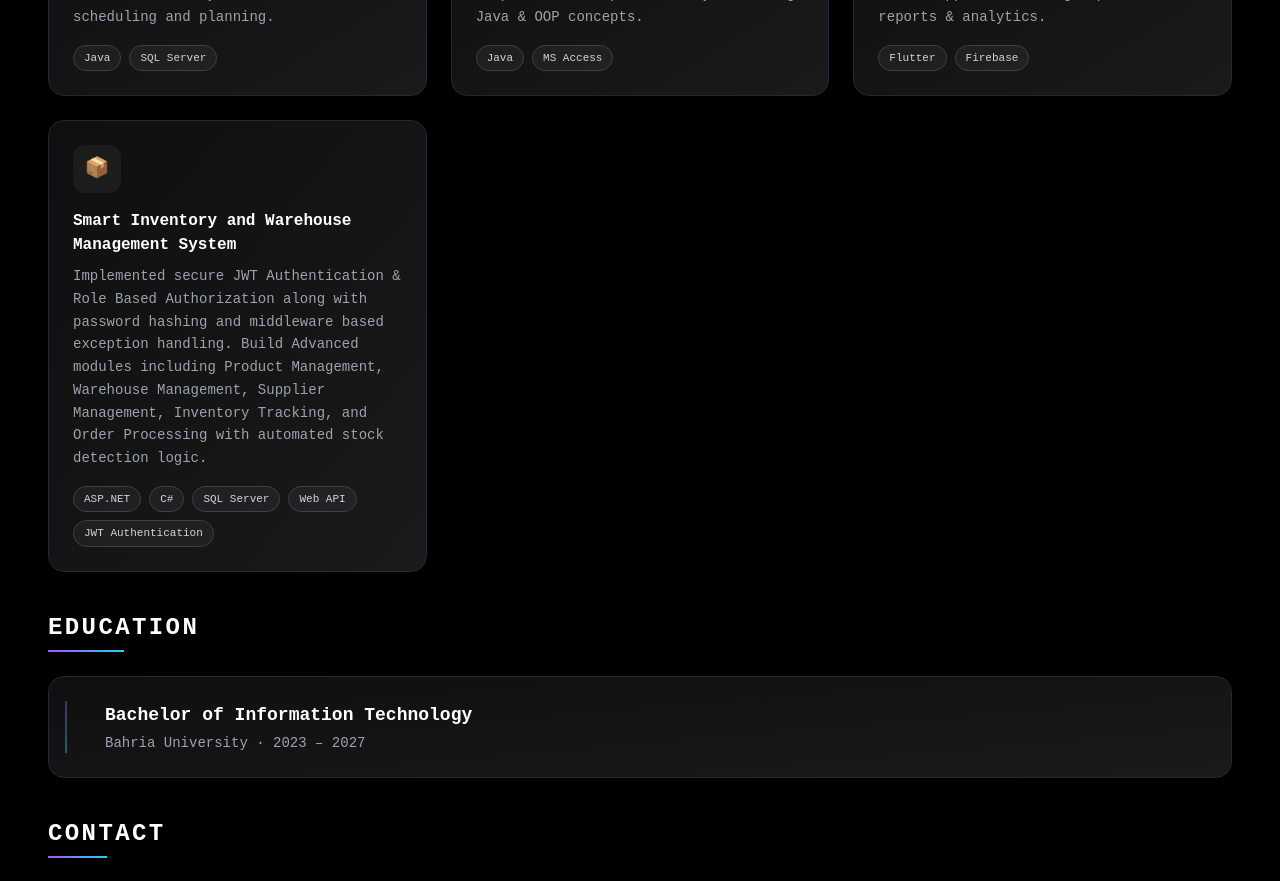
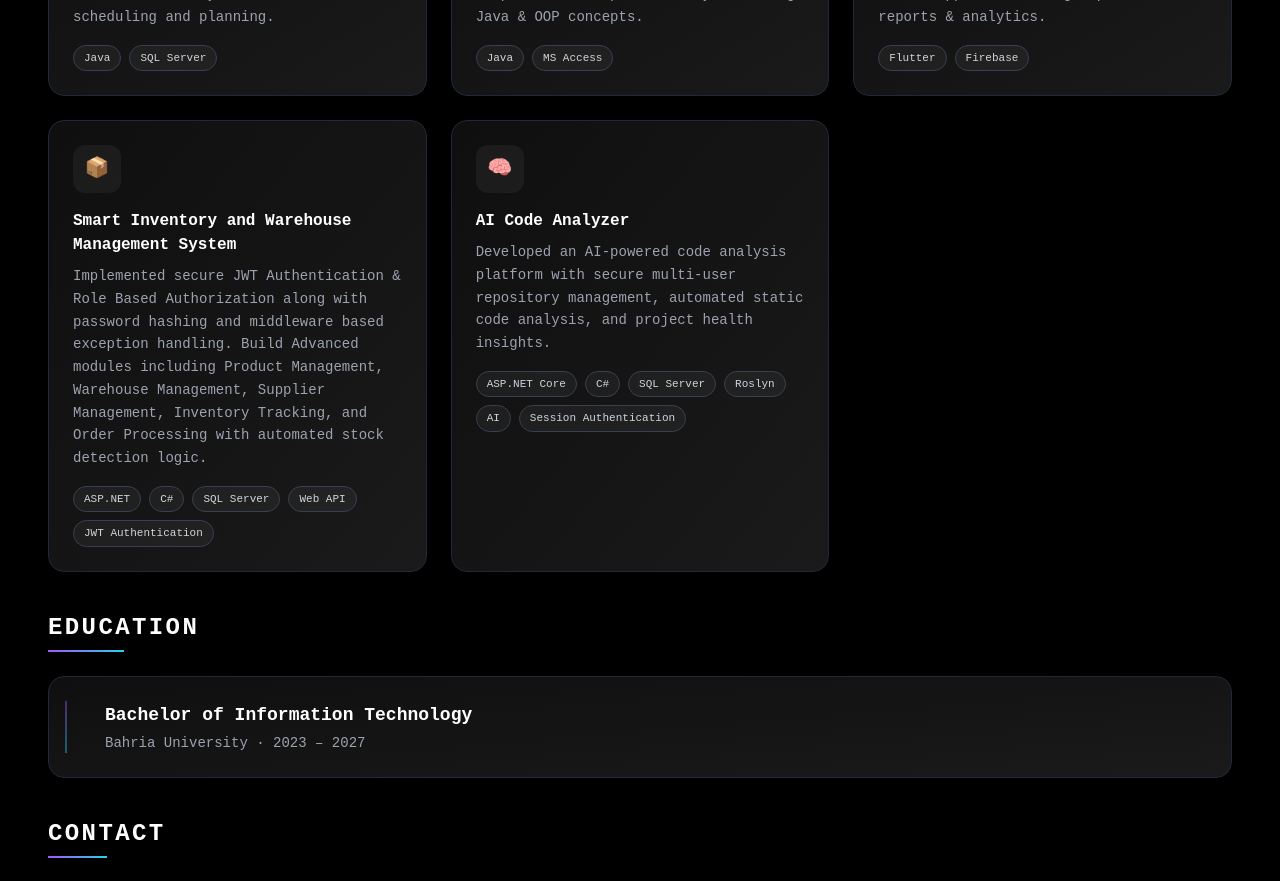
Before and after one commit to muneeb-ur-rahman01/Portfolio, a React (Vite) app: page / in a window 1280 px wide. Shown: the part 2000-2881 px from the top of the page. Built offline with nearby package versions, Linux system fonts and the light colour scheme.

Commit message:
Add project

```diff
--- a/src/Components/Projects.jsx
+++ b/src/Components/Projects.jsx
@@ -41,6 +41,19 @@ const projects = [
   name: "Smart Inventory and Warehouse Management System",
   desc: "Implemented secure JWT Authentication & Role Based Authorization along with password hashing and middleware based exception handling. Build Advanced modules including Product Management, Warehouse Management, Supplier Management, Inventory Tracking, and Order Processing with automated stock detection logic.",
   stack: ["ASP.NET", "C#", "SQL Server", "Web API", "JWT Authentication"],
+},
+{
+  icon: "🧠",
+  name: "AI Code Analyzer",
+  desc: "Developed an AI-powered code analysis platform with secure multi-user repository management, automated static code analysis, and project health insights.",
+  stack: [
+    "ASP.NET Core",
+    "C#",
+    "SQL Server",
+    "Roslyn",
+    "AI",
+    "Session Authentication"
+  ],
 },
 ];
 
```
